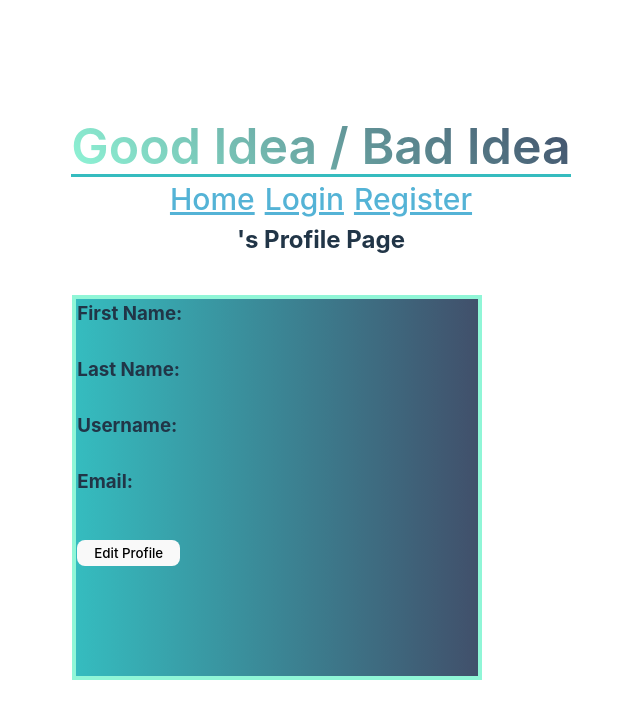
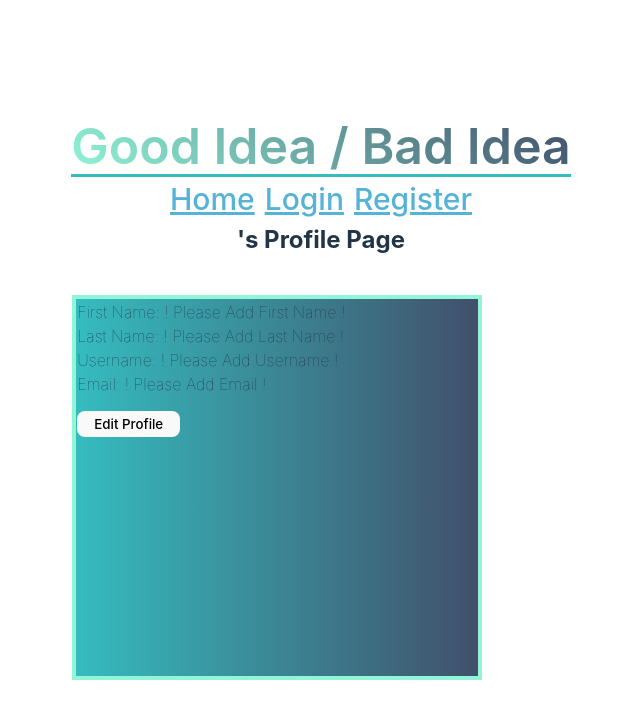
Before and after one commit to Bad-Idea-6/Front-End, a React (Vite) app in the folder bad-idea-6/: page /viewProfile in a window 1280 px wide. Shown: the top 718 px of the page, without its empty margins (319-959 px from the left). Built offline with nearby package versions, Linux system fonts and the light colour scheme; no server answers.

Commit message:
Profile and Edit Profile

```diff
--- a/bad-idea-6/src/components/EditProfile.jsx
+++ b/bad-idea-6/src/components/EditProfile.jsx
@@ -3,9 +3,9 @@ import { BASEURL, currentToken } from "./apiAdapters";
 import { useNavigate } from "react-router-dom";
 import RegisterUser from "./RegisterUser";
 
-const EditProfile = (props) => {
+const EditProfile = () => {
 
-  const setIsLoggedIn = props.setIsLoggedIn
+  // const setIsLoggedIn = props.setIsLoggedIn
   const [firstName, setFirstName] = useState("");
   const [lastName, setLastName] = useState("");
   const [eMail, setEmail] = useState("");
@@ -21,11 +21,10 @@ const EditProfile = (props) => {
         console.log({result}, password, eMail)
 
         localStorage.setItem('token', result.token)
-        setIsLoggedIn(true)
 
         navigate('/')
     }   catch (error) {
-        console.log(error)
+        console.log("Didnt change info", error)
     }
 }
 
@@ -49,6 +48,9 @@ const EditProfile = (props) => {
             onChange={(e) => setPassword(e.target.value)}
           />
         </label>
+
+        <br></br>
+
         <button type="submit">Submit</button>
       </form>
     </div>
--- a/bad-idea-6/src/components/ViewProfile.jsx
+++ b/bad-idea-6/src/components/ViewProfile.jsx
@@ -4,6 +4,7 @@ import { useNavigate, Link } from "react-router-dom";
 
 
 export default function viewProfile() {
+
   const [user, setUser] = useState({});
   useEffect(() => {
     async function gettingInfoView() {
@@ -35,14 +36,17 @@ export default function viewProfile() {
     <div class="Profile-Container">
       <div class="center">
       <h2>
+        {/* Make if statement incase no username */}
         {user.username}'s Profile Page
       </h2>
       </div>
       <div class="profileCard">
-      <h3>First Name: {user.firstName}</h3>
-      <h3>Last Name: {user.lastName}</h3>
-      <h3>Username: {user.username}</h3>
-      <h3>Email: {user.email}</h3>
+      <div id="first-name-text">First Name: {user.firstName ? (user.firstName) : `! Please Add First Name !` } </div>
+      <div id="last-name-text">Last Name:  {user.lastName ? (user.lastName) : `! Please Add Last Name !` } </div>
+      <div id="username-text">Username: {user.username ? (user.username) : `! Please Add Username !` } </div>
+      <div id="email-text">Email: {user.email ? (user.email) : `! Please Add Email !` } </div>
+
+      {/* <div id="post-amount-text">  {user. ? (user.) : `No Posts` } </div> */}
 
       <Link to={`/editProfile`}>
            <button >Edit Profile</button>
```
Also changed, not shown: 1 other file (tests, documents, lock files or other folders).
